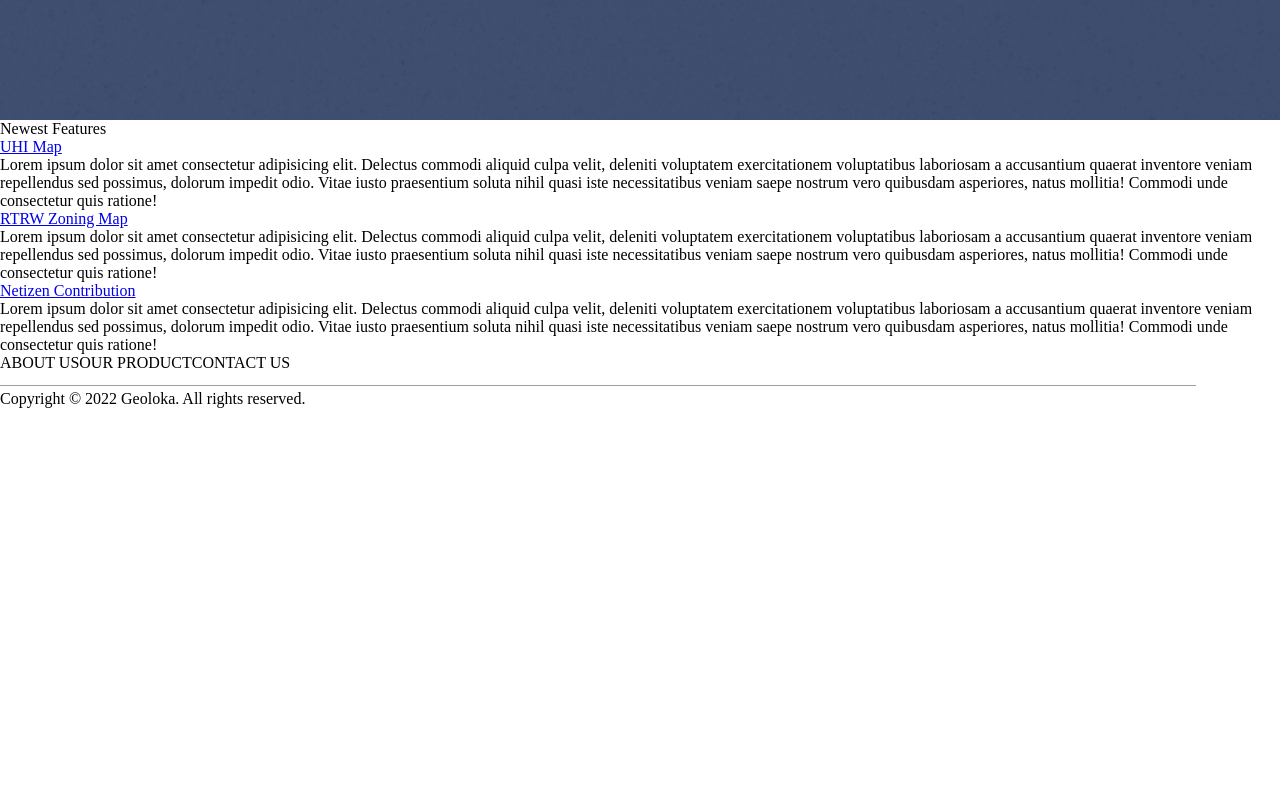
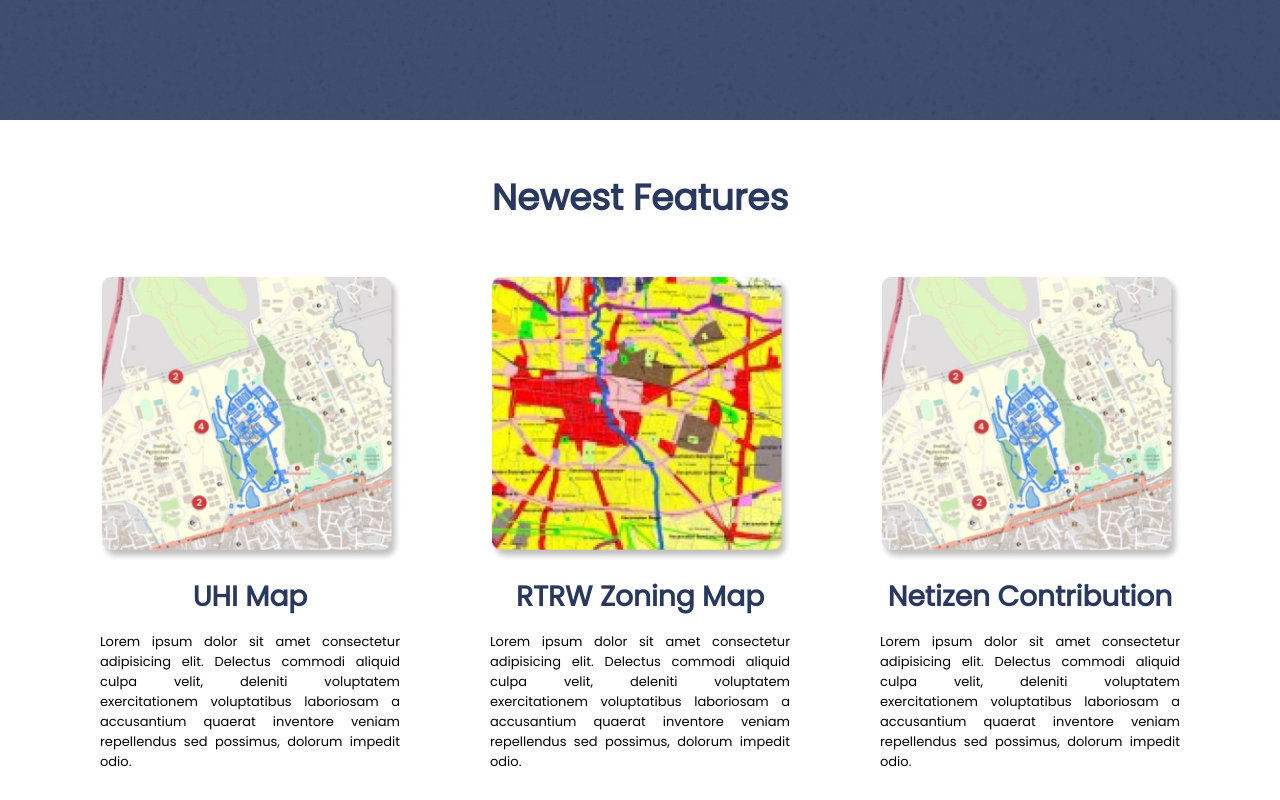
Before and after one commit to samdyra/urban-guacamole, a React (Create React App) app: page / in a window 1280 px wide. Shown: the part 680-1480 px from the top of the page. Before the commit the page ends 1088 px from the top, so only its background shows below. Built offline with nearby package versions, Linux system fonts and the light colour scheme.

Commit message:
finishing features

```diff
--- a/src/components/Navbar/NavBar.jsx
+++ b/src/components/Navbar/NavBar.jsx
@@ -10,7 +10,7 @@ const NavBar = () => {
           <img src={geolokaLogo} className="geoloka-logo"></img>
         </div>
         <div className="link-container">
-          <a href="/">HOME</a>
+          <a href="/">Home</a>
           <a href="/UHIScreen">UHI Map</a>
           <a href="/RTRWScreen">RDTR Zoning Map</a>
           <a href="/NetizenScreen">Netizen Contribution</a>
--- a/src/constant/descriptions.json
+++ b/src/constant/descriptions.json
@@ -1,7 +1,7 @@
 {
   "homeDescription": "Lorem ipsum dolor, sit amet consectetur adipisicing elit. Corporis nesciunt dolorum, non quisquam debitis minima eius, quidem omnis aliquid natus, vel obcaecati inventore aut. Asperiores dolorum dolore enim quos et! Eius consectetur voluptate praesentium provident distinctio rerum eos, fuga deleniti, dolorum dolorem ea beatae! Illo fugiat tenetur recusandae! Numquam, nemo? Quasi autem asperiores est odio corporis illo iste, voluptatem libero et odit doloremque inventore laboriosam ut sed at suscipit quos sunt officia veritatis deserunt quod ex aliquam eum perspiciatis? Quibusdam voluptatibus blanditiis, ipsam inventore recusandae reiciendis velit molestias possimus dolorum dicta illo necessitatibus ea consequatur qui sapiente exercitationem sunt animi eos maiores magnam? Beatae maxime officiis accusantium eius velit similique assumenda, nesciunt tenetur expedita.",
-  "UHIDescription": "Lorem ipsum dolor sit amet consectetur adipisicing elit. Delectus commodi aliquid culpa velit, deleniti voluptatem exercitationem voluptatibus laboriosam a accusantium quaerat inventore veniam repellendus sed possimus, dolorum impedit odio. Vitae iusto praesentium soluta nihil quasi iste necessitatibus veniam saepe nostrum vero quibusdam asperiores, natus mollitia! Commodi unde consectetur quis ratione!",
-  "RTRWDescription": "Lorem ipsum dolor sit amet consectetur adipisicing elit. Delectus commodi aliquid culpa velit, deleniti voluptatem exercitationem voluptatibus laboriosam a accusantium quaerat inventore veniam repellendus sed possimus, dolorum impedit odio. Vitae iusto praesentium soluta nihil quasi iste necessitatibus veniam saepe nostrum vero quibusdam asperiores, natus mollitia! Commodi unde consectetur quis ratione!",
-  "NetizenDescription": "Lorem ipsum dolor sit amet consectetur adipisicing elit. Delectus commodi aliquid culpa velit, deleniti voluptatem exercitationem voluptatibus laboriosam a accusantium quaerat inventore veniam repellendus sed possimus, dolorum impedit odio. Vitae iusto praesentium soluta nihil quasi iste necessitatibus veniam saepe nostrum vero quibusdam asperiores, natus mollitia! Commodi unde consectetur quis ratione!",
+  "UHIDescription": "Lorem ipsum dolor sit amet consectetur adipisicing elit. Delectus commodi aliquid culpa velit, deleniti voluptatem exercitationem voluptatibus laboriosam a accusantium quaerat inventore veniam repellendus sed possimus, dolorum impedit odio.",
+  "RTRWDescription": "Lorem ipsum dolor sit amet consectetur adipisicing elit. Delectus commodi aliquid culpa velit, deleniti voluptatem exercitationem voluptatibus laboriosam a accusantium quaerat inventore veniam repellendus sed possimus, dolorum impedit odio.",
+  "NetizenDescription": "Lorem ipsum dolor sit amet consectetur adipisicing elit. Delectus commodi aliquid culpa velit, deleniti voluptatem exercitationem voluptatibus laboriosam a accusantium quaerat inventore veniam repellendus sed possimus, dolorum impedit odio.",
   "copyright": "Copyright © 2022 Geoloka. All rights reserved."
 }
--- a/src/screens/Features/Features.jsx
+++ b/src/screens/Features/Features.jsx
@@ -1,27 +1,30 @@
 import React from "react";
 import "./FeaturesStyle.css";
 import constant from "../../constant/descriptions.json";
+import UHIMap from "../../images/UHIMap.png";
+import RTRW from "../../images/RTRW.png";
+import netizen from "../../images/Netizen.png";
 
 const Features = () => {
   return (
-    <div className="feature-screen-container" id="features">
+    <div className="feature-screen-container">
       <div className="title-features-container">
         <div className="featureTitle-container">
           <p>Newest Features</p>
         </div>
         <div className="feature-container">
           <div className="UHIfeature-container">
-            <img></img>
+            <img src={UHIMap}></img>
             <a href="/UHIScreen">UHI Map</a>
             <p>{constant.UHIDescription}</p>
           </div>
           <div className="RTRWfeature-container">
-            <img></img>
+            <img src={RTRW}></img>
             <a href="/RTRWScreen">RTRW Zoning Map</a>
             <p>{constant.RTRWDescription}</p>
           </div>
           <div className="Netizenfeature-container">
-            <img></img>
+            <img src={netizen}></img>
             <a href="/NetizenScreen">Netizen Contribution</a>
             <p>{constant.NetizenDescription}</p>
           </div>
--- a/src/screens/Features/FeaturesStyle.css
+++ b/src/screens/Features/FeaturesStyle.css
@@ -0,0 +1,149 @@
+.feature-screen-container {
+  height: 100vh;
+  max-width: 1200px;
+  margin: 0 auto;
+}
+
+.title-features-container {
+  display: flex;
+  flex-direction: column;
+  align-items: center;
+  /* border: 3px red solid; */
+}
+
+.featureTitle-container {
+  padding-top: 30px;
+  font-family: poppins;
+  font-style: normal;
+  font-weight: 900;
+  font-size: 36px;
+  line-height: 96px;
+  text-align: center;
+  color: #28385e;
+  padding-bottom: 30px;
+}
+
+.feature-container {
+  display: flex;
+  /* border: 3px red solid; */
+  width: 1200px;
+  justify-content: space-around;
+  padding: 0px 15px;
+}
+
+/* UHI */
+
+.UHIfeature-container {
+  display: flex;
+  flex-direction: column;
+  align-items: center;
+  width: 300px;
+}
+
+.UHIfeature-container img {
+  width: 303px;
+  height: 286px;
+  margin-bottom: 15px;
+}
+
+.UHIfeature-container a {
+  font-family: poppins;
+  font-style: normal;
+  font-weight: 600;
+  font-size: 28px;
+  line-height: 40px;
+  display: flex;
+  align-items: center;
+  text-align: center;
+  text-decoration: none;
+  color: #28385e;
+  margin-bottom: 15px;
+}
+
+.UHIfeature-container p {
+  font-family: poppins;
+  font-style: normal;
+  font-weight: 400;
+  font-size: 13px;
+  line-height: 20px;
+  text-align: justify;
+  color: #000000;
+}
+
+/* UHI End */
+/* RTRW */
+.RTRWfeature-container {
+  display: flex;
+  flex-direction: column;
+  align-items: center;
+  width: 300px;
+}
+
+.RTRWfeature-container img {
+  width: 303px;
+  height: 286px;
+  margin-bottom: 15px;
+}
+
+.RTRWfeature-container a {
+  font-family: poppins;
+  font-style: normal;
+  font-weight: 600;
+  font-size: 28px;
+  line-height: 40px;
+  display: flex;
+  align-items: center;
+  text-align: center;
+  text-decoration: none;
+  color: #28385e;
+  margin-bottom: 15px;
+}
+
+.RTRWfeature-container p {
+  font-family: poppins;
+  font-style: normal;
+  font-weight: 400;
+  font-size: 13px;
+  line-height: 20px;
+  text-align: justify;
+  color: #000000;
+}
+/* RTRW End */
+/* Netizen */
+.Netizenfeature-container {
+  display: flex;
+  flex-direction: column;
+  align-items: center;
+  width: 300px;
+}
+
+.Netizenfeature-container img {
+  width: 303px;
+  height: 286px;
+  margin-bottom: 15px;
+}
+
+.Netizenfeature-container a {
+  font-family: poppins;
+  font-style: normal;
+  font-weight: 600;
+  font-size: 28px;
+  line-height: 40px;
+  display: flex;
+  align-items: center;
+  text-align: center;
+  text-decoration: none;
+  color: #28385e;
+  margin-bottom: 15px;
+}
+
+.Netizenfeature-container p {
+  font-family: poppins;
+  font-style: normal;
+  font-weight: 400;
+  font-size: 13px;
+  line-height: 20px;
+  text-align: justify;
+  color: #000000;
+}
+/* Netizen */
```
